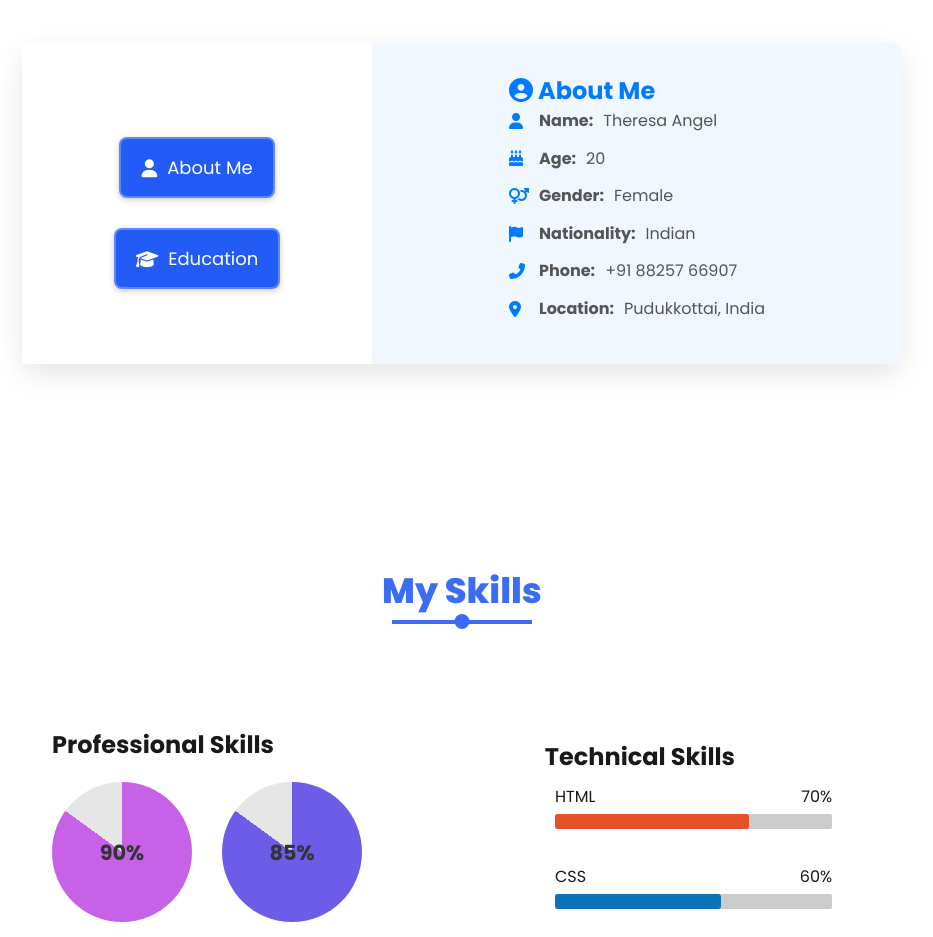
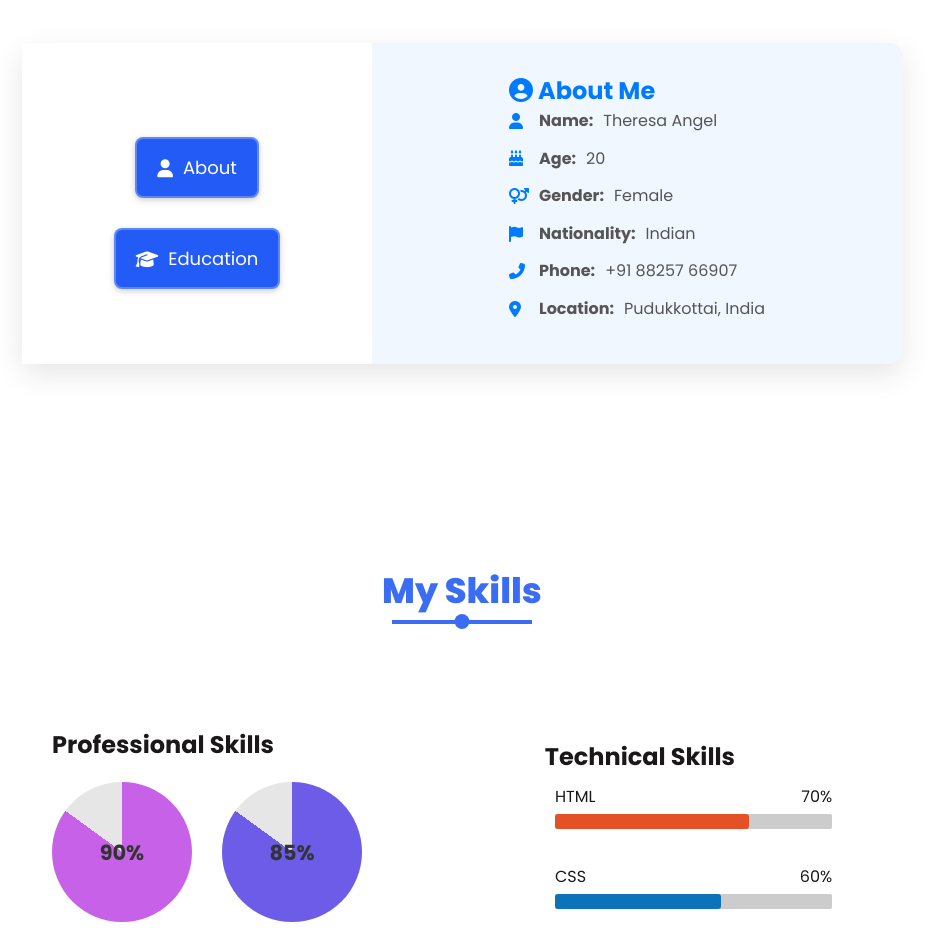
Before and after one commit to Theresa-Angel/digital-portfolio, a plain HTML site: page index.html in a window 1280 px wide. Shown: the part 1020-1957 px from the top of the page, without its empty margins (178-1111 px from the left). Drawn offline with nearby package versions, Linux system fonts and the light colour scheme; a small style sheet from the web is missing.

Commit message:
Update index.html

```diff
--- a/index.html
+++ b/index.html
@@ -66,7 +66,7 @@
             <input type="radio" name="tab" id="education">
 
             <div class="sidebar">
-              <label for="about"><i class="fas fa-user"></i> About Me</label>
+              <label for="about"><i class="fas fa-user"></i> About</label>
               <label for="education"><i class="fas fa-graduation-cap"></i> Education</label>
 
             </div>
```
